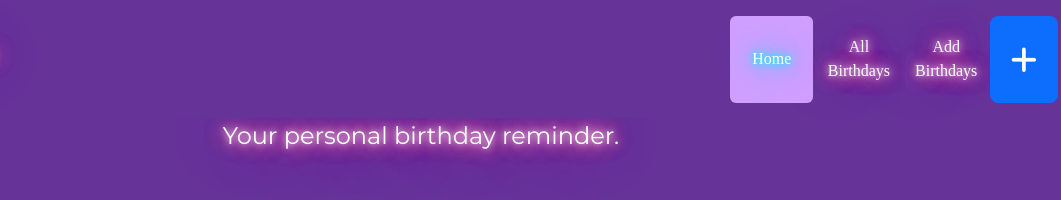
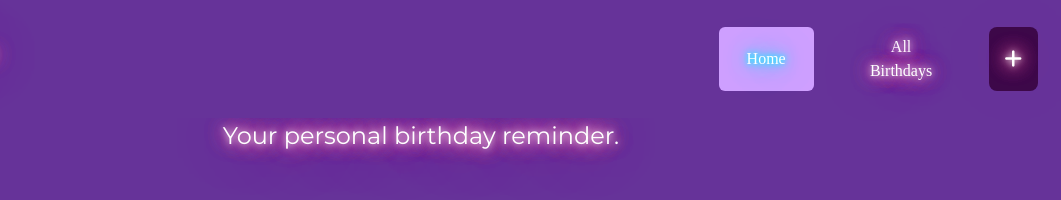
Before and after one commit to NoelMathw/ReminAdore, a plain HTML site: page wwwroot/index.html in a window 1280 px wide. Shown: the full height of the page, 219-1280 px from the left. Drawn offline with nearby package versions, Linux system fonts and the light colour scheme.

Commit message:
Going with the plus sign. Made it perfect

```diff
--- a/wwwroot/css/style.css
+++ b/wwwroot/css/style.css
@@ -18,18 +18,20 @@ body {
     font-size: 100%;
     font-family: "Arial Rounded MT";
     font-optical-sizing: auto;
-    margin: 0px 2px 0px 2px;
-    padding: 5px 5px 5px 5px;
+    margin: 0px 20px 0px 20px;
 }
 .nav-pills .nav-link.active {
         color: white;
         text-shadow: 0 0 5px #00ffff, 0 0 10px #00ffff, 0 0 20px #00ffff, 0 0 40px #00ffff;
         background-color: #CF9FFF;
-        /*order: solid #663399;*/
 }
-.big-plus-button {
-    font-size: 30px; /* Adjust size as needed */
-    padding: 20px; /* Adjust padding as needed */
+.AddB {
+    background-color: #3C0949;
+    color: white;
+    text-shadow: 0 0 7px #fff, 0 0 20px #fff, 0 0 20px #ff0080, 0 0 20px #ff0080, 0 0 70px #ff0080;
+    font-size: 20px; /* Adjust size as needed */
+    padding: 15px;
+    margin: 0px 20px 0px 20px;
 }
 
 /*Styling Logoname*/
--- a/wwwroot/index.html
+++ b/wwwroot/index.html
@@ -35,8 +35,7 @@
         <nav class="nav nav-pills nav-justified">
             <button class="nav-link active Home">Home</button>
             <button class="nav-link AllB">All Birthdays</button>
-            <button class="nav-link AddB">Add Birthdays</button>
-            <button class="btn btn-primary btn-lg big-plus-button">
+            <button class="btn btn-lg AddB">
                 <i class="fa fa-plus"></i>
             </button>
         </nav>
--- a/wwwroot/js/script.js
+++ b/wwwroot/js/script.js
@@ -36,7 +36,7 @@ const AllB = document.querySelector(".AllB");
 const AddB = document.querySelector(".AddB");
 
 
-//Functions which change page according to page user selects
+//Functions which change page according to navigation button user selects
 function runHomePage() {
     Home.classList.add('active');
     AllB.classList.remove('active');
@@ -50,9 +50,8 @@ function runAllBPage() {
 }
 
 function runAddBPage() {
-    AddB.classList.add('active');
-    Home.classList.remove('active');
-    AllB.classList.remove('active');
+    //addReminder();
+    runHomePage();
 }
 
 
```
